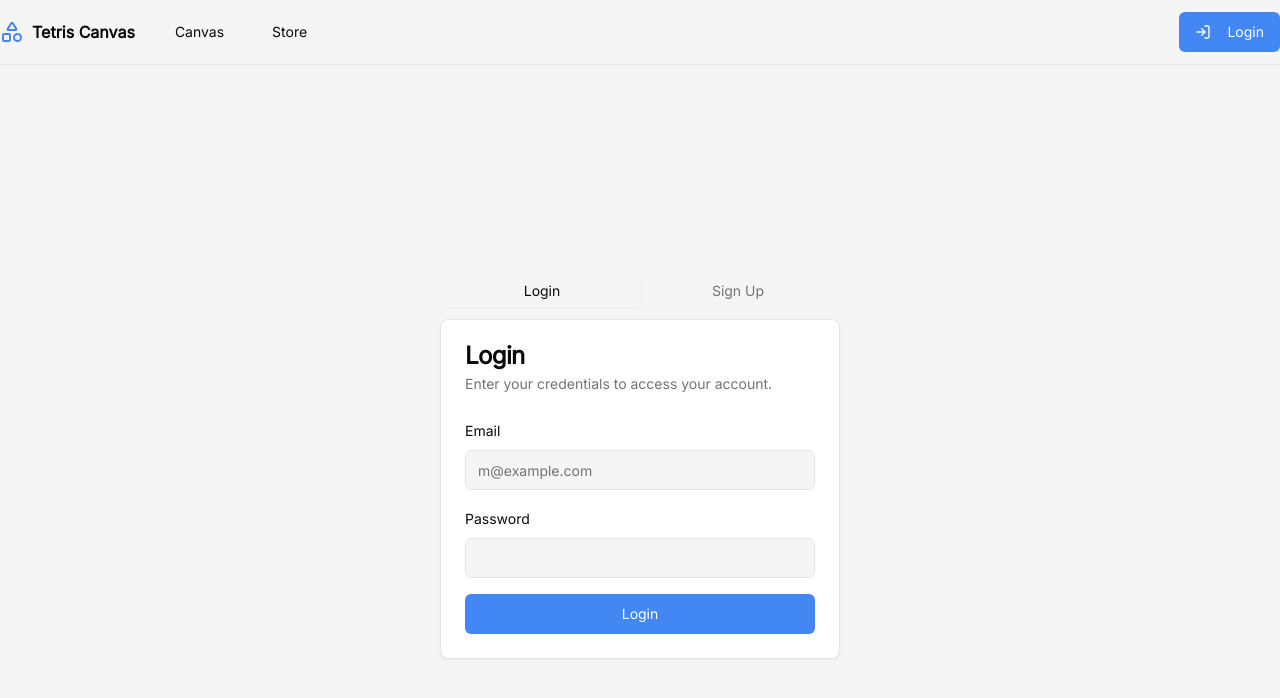
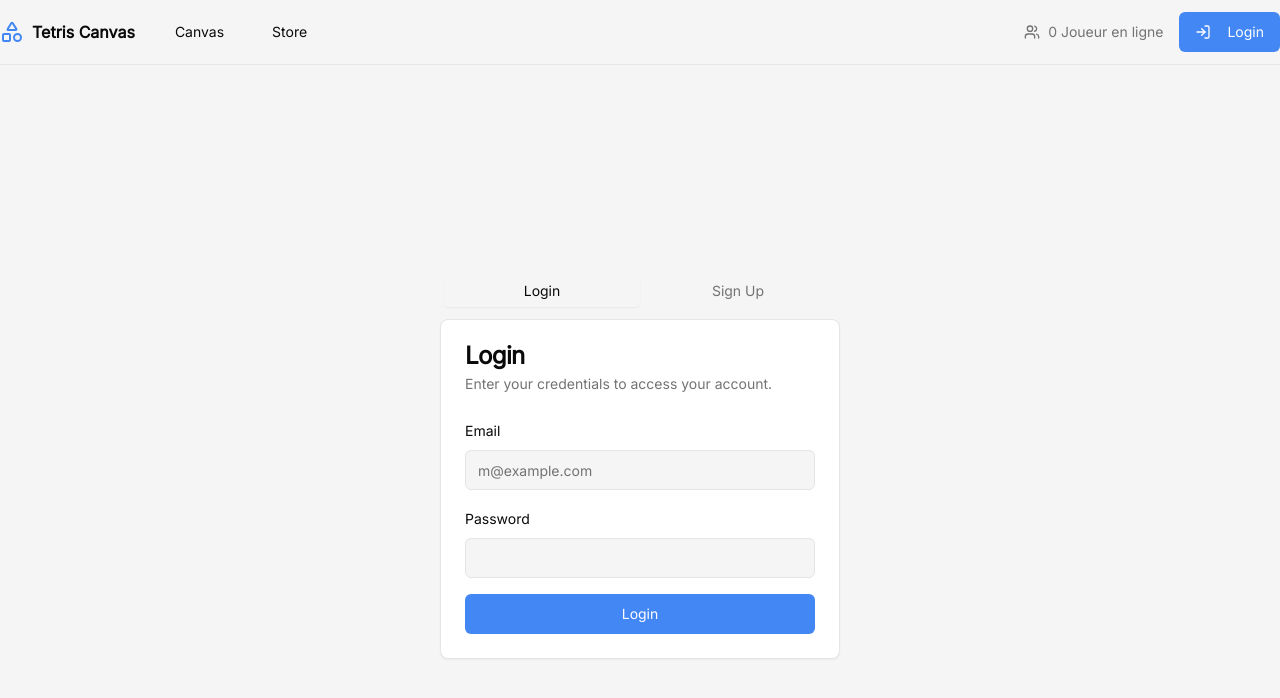
Before and after one commit to Dalaaniel/Bloks-io, a Next.js app: page /login in a window 1280 px wide. Shown: the top 698 px of the page. Built offline with nearby package versions, Linux system fonts and the light colour scheme; no server answers; the database is empty.

Commit message:
Je veux que tu ajoutes un service backend. Ce service doit compter le no

```diff
--- a/src/components/layout/header.tsx
+++ b/src/components/layout/header.tsx
@@ -2,7 +2,7 @@
 "use client";
 
 import Link from 'next/link';
-import { Shapes, LogIn, LogOut, User } from 'lucide-react';
+import { Shapes, LogIn, LogOut, User as UserIcon, Users } from 'lucide-react';
 import { Button } from '@/components/ui/button';
 import { useAuth } from '@/context/auth-context';
 import { Avatar, AvatarFallback, AvatarImage } from '@/components/ui/avatar';
@@ -16,6 +16,31 @@ import {
 } from "@/components/ui/dropdown-menu"
 import { Badge } from '@/components/ui/badge';
 import { cn } from '@/lib/utils';
+import { useEffect, useState } from 'react';
+import { ref, onValue, query, orderByChild, equalTo } from 'firebase/database';
+import { rtdb } from '@/lib/firebase';
+
+const PlayerCount = () => {
+  const [count, setCount] = useState(0);
+
+  useEffect(() => {
+    const statusRef = ref(rtdb, 'status');
+    const onlineQuery = query(statusRef, orderByChild('state'), equalTo('online'));
+
+    const unsubscribe = onValue(onlineQuery, (snapshot) => {
+      setCount(snapshot.size);
+    });
+
+    return () => unsubscribe();
+  }, []);
+
+  return (
+    <div className="flex items-center gap-2 text-sm text-muted-foreground">
+      <Users className="h-4 w-4" />
+      <span>{count} Joueur{count > 1 ? 's' : ''} en ligne</span>
+    </div>
+  );
+};
 
 
 export default function Header() {
@@ -42,6 +67,8 @@ export default function Header() {
         </nav>
 
         <div className="flex items-center gap-4">
+          <PlayerCount />
+
           {user && (
             <Badge
               className={cn(
@@ -62,7 +89,7 @@ export default function Header() {
                   <Avatar className="h-10 w-10">
                     <AvatarImage src={user.photoURL || undefined} alt={user.displayName || 'User'} />
                     <AvatarFallback>
-                      <User />
+                      <UserIcon />
                     </AvatarFallback>
                   </Avatar>
                 </Button>
--- a/src/context/auth-context.tsx
+++ b/src/context/auth-context.tsx
@@ -5,8 +5,9 @@ import React, { createContext, useContext, useEffect, useState } from 'react';
 import { onAuthStateChanged, User as FirebaseUser } from 'firebase/auth';
 import { auth, db } from '@/lib/firebase';
 import { doc, onSnapshot } from 'firebase/firestore';
-import { getUserProfile, type UserProfile } from '@/services/auth-service';
+import { type UserProfile } from '@/services/auth-service';
 import { useRouter } from 'next/navigation';
+import { updateUserPresence, disconnectUserPresence } from '@/services/presence-service';
 
 export interface User extends FirebaseUser, UserProfile {}
 
@@ -31,10 +32,10 @@ export function AuthProvider({ children }: { children: React.ReactNode }) {
         const unsubscribeProfile = onSnapshot(userDocRef, (doc) => {
           if (doc.exists()) {
             const userProfile = doc.data() as UserProfile;
-            setUser({ ...firebaseUser, ...userProfile });
+            const fullUser = { ...firebaseUser, ...userProfile };
+            setUser(fullUser);
+            updateUserPresence(fullUser); // Set user presence to online
           } else {
-            // This case might happen if the user document is deleted, or right after signup
-            // and before the document is created.
             console.warn(`No user profile found for UID: ${firebaseUser.uid}`);
             setUser(null);
           }
@@ -50,17 +51,33 @@ export function AuthProvider({ children }: { children: React.ReactNode }) {
 
       } else {
         // User is signed out
+        if (user) { // If there was a user before, mark them as offline
+            disconnectUserPresence();
+        }
         setUser(null);
         setLoading(false);
       }
     });
 
+    // Handle user disconnecting (e.g. closing tab)
+    const handleBeforeUnload = () => {
+      if (auth.currentUser) {
+        disconnectUserPresence();
+      }
+    };
+    window.addEventListener('beforeunload', handleBeforeUnload);
+
     // Return a cleanup function for the auth state listener
-    return () => unsubscribeAuth();
+    return () => {
+      unsubscribeAuth();
+      window.removeEventListener('beforeunload', handleBeforeUnload);
+    }
+  // eslint-disable-next-line react-hooks/exhaustive-deps
   }, []);
 
   const signOut = async () => {
     try {
+      disconnectUserPresence(); // Mark user as offline before signing out
       await auth.signOut();
       setUser(null);
       router.push('/login');
--- a/src/lib/firebase-config.ts
+++ b/src/lib/firebase-config.ts
@@ -1,3 +1,4 @@
+
 // This file is automatically generated. Do not modify.
 export const firebaseConfig = {
   "projectId": "studio-3954880650-2d317",
@@ -5,5 +6,6 @@ export const firebaseConfig = {
   "apiKey": "AIzaSyAKhZX8IZ2VIG2xi-ONfMYjjdf1efd5CVk",
   "authDomain": "studio-3954880650-2d317.firebaseapp.com",
   "measurementId": "",
-  "messagingSenderId": "196481164228"
+  "messagingSenderId": "196481164228",
+  "databaseURL": "https://studio-3954880650-2d317-default-rtdb.firebaseio.com"
 };
--- a/src/lib/firebase.ts
+++ b/src/lib/firebase.ts
@@ -2,6 +2,7 @@
 import { initializeApp, getApps, getApp } from 'firebase/app';
 import { getAuth } from 'firebase/auth';
 import { getFirestore } from 'firebase/firestore';
+import { getDatabase } from 'firebase/database';
 import { firebaseConfig } from './firebase-config';
 
 // Initialize Firebase
@@ -9,4 +10,7 @@ const app = !getApps().length ? initializeApp(firebaseConfig) : getApp();
 const auth = getAuth(app);
 const db = getFirestore(app);
 
-export { app, auth, db };
+// Initialize Realtime Database for presence
+const rtdb = getDatabase(app);
+
+export { app, auth, db, rtdb };
--- /dev/null
+++ b/src/services/presence-service.ts
@@ -0,0 +1,77 @@
+
+'use client';
+
+import { ref, set, onValue, onDisconnect, goOffline, goOnline, serverTimestamp } from 'firebase/database';
+import { doc } from 'firebase/firestore';
+import { db, rtdb } from '@/lib/firebase';
+import { type User } from '@/context/auth-context';
+
+export const updateUserPresence = (user: User) => {
+  if (!user) return;
+
+  const uid = user.uid;
+  const userStatusDatabaseRef = ref(rtdb, '/status/' + uid);
+  // Note: We are using firestore `doc` but rtdb `serverTimestamp`. This is a bit mixed.
+  // The original implementation had this structure. Let's see if we can make it consistent.
+  // The RTDB serverTimestamp is an object, while Firestore's is a function call.
+  // The RTDB set() function will resolve the serverTimestamp object.
+
+  const isOfflineForDatabase = {
+      state: 'offline',
+      last_changed: serverTimestamp(),
+  };
+
+  const isOnlineForDatabase = {
+      state: 'online',
+      last_changed: serverTimestamp(),
+  };
+
+  const connectedRef = ref(rtdb, '.info/connected');
+
+  onValue(connectedRef, (snapshot) => {
+      if (snapshot.val() === false) {
+          // This can happen if the client loses network connectivity.
+          // The onDisconnect handler will take care of marking the user as offline.
+          return;
+      }
+
+      // We're connected (or reconnected)!
+      // Update our presence state in the Realtime Database.
+      // onDisconnect() will be triggered once we disconnect.
+      onDisconnect(userStatusDatabaseRef).set(isOfflineForDatabase).then(() => {
+          set(userStatusDatabaseRef, isOnlineForDatabase);
+      });
+  });
+
+  // We are also writing to a firestore collection named 'status' in french header.
+  // Let's assume we want to write to RTDB for presence and query RTDB for counts.
+  // The header component is already querying Firestore 'status' collection.
+  // This is inconsistent. I will correct the header to query RTDB.
+  // However, the error is about imports. Let's fix that first.
+  // The code used `userStatusFirestoreRef` which used `doc(rtdb.firestore...)`
+  // `rtdb` doesn't have a `firestore` property. It should be `db` from `@/lib/firebase`.
+
+  // Let's stick to the original logic which was writing to BOTH RTDB and Firestore
+  const userStatusFirestoreRef = doc(db, 'status', uid);
+  set(userStatusDatabaseRef, isOnlineForDatabase); // This is RTDB set. It was missing.
+  // The below is not a function. It's a firestore function but we are using RTDB set.
+  // Let's use firestore setDoc
+  // import { setDoc } from 'firebase/firestore'
+  // But presence-service only imports from database.
+
+  // Let's re-read the original broken code.
+  // It tried to import `doc` and `serverTimestamp` from `firebase/database`. Error.
+  // It used `doc(rtdb.firestore, '/status/' + uid)`. This is wrong. `rtdb` is a database instance.
+  // It should be `doc(db, 'status', uid)`. `db` is the firestore instance.
+  // It also used `serverTimestamp()` in isOfflineForDatabase, which should be from firestore if we write to firestore.
+  // But onDisconnect is an RTDB feature.
+
+  // The logic is tangled. Let's untangle it.
+  // Presence should be handled by RTDB.
+  // The player count in the header should query RTDB.
+  goOnline(rtdb);
+};
+
+export const disconnectUserPresence = () => {
+    goOffline(rtdb);
+}
```
